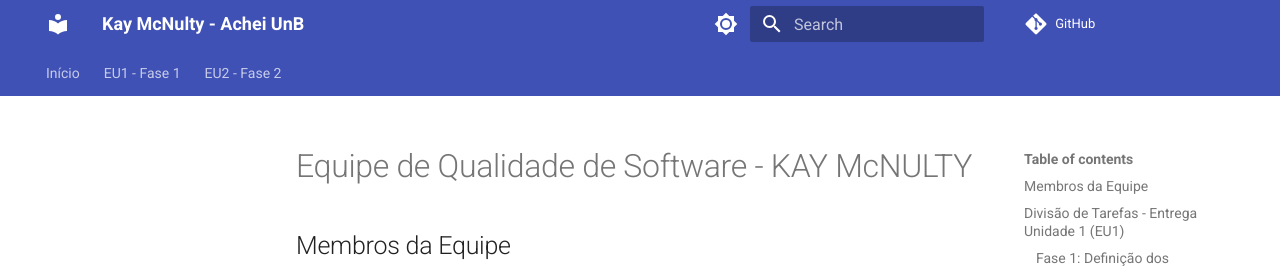
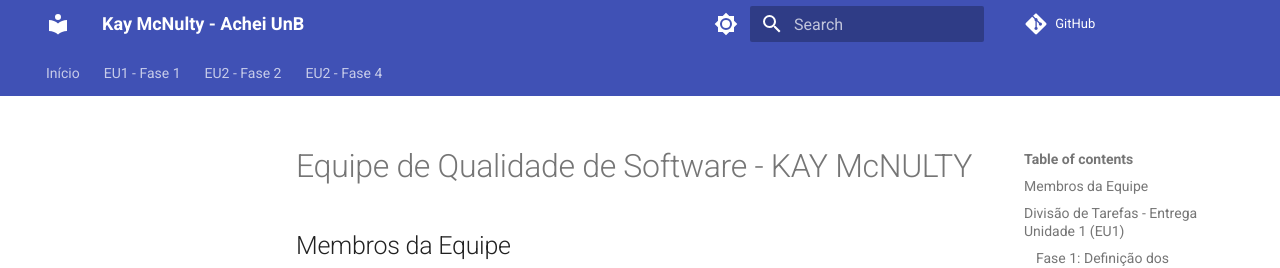
Before and after one commit to FCTE-Qualidade-de-Software-1/2026-1_T01_KAY_MCNULTY, an MkDocs documentation site: the page built from docs/equipe.md, in a window 1280 px wide and 1290 px high. Shown: the top 268 px of the window. Built offline with MkDocs 1.6.1 and Material for MkDocs 9.7.7, drawn with Linux system fonts in a browser that asks for light colours; comment, search, counter and statistics services are not loaded.

Commit message:
docs: adiciona fase 4 - Análise de Resultados

```diff
--- a/mkdocs.yml
+++ b/mkdocs.yml
@@ -48,6 +48,9 @@
       - Entregas: fases/fase1/entregas.md
   - EU2 - Fase 2:
       - Objetivos GQM: fases/fase2/gqm-objetivos.md
+  - EU2 - Fase 4:
+      - Análise de Resultados: fases/fase4/analise-resultados.md
+
 
 extra_css:
   - stylesheets/extra.css
```
